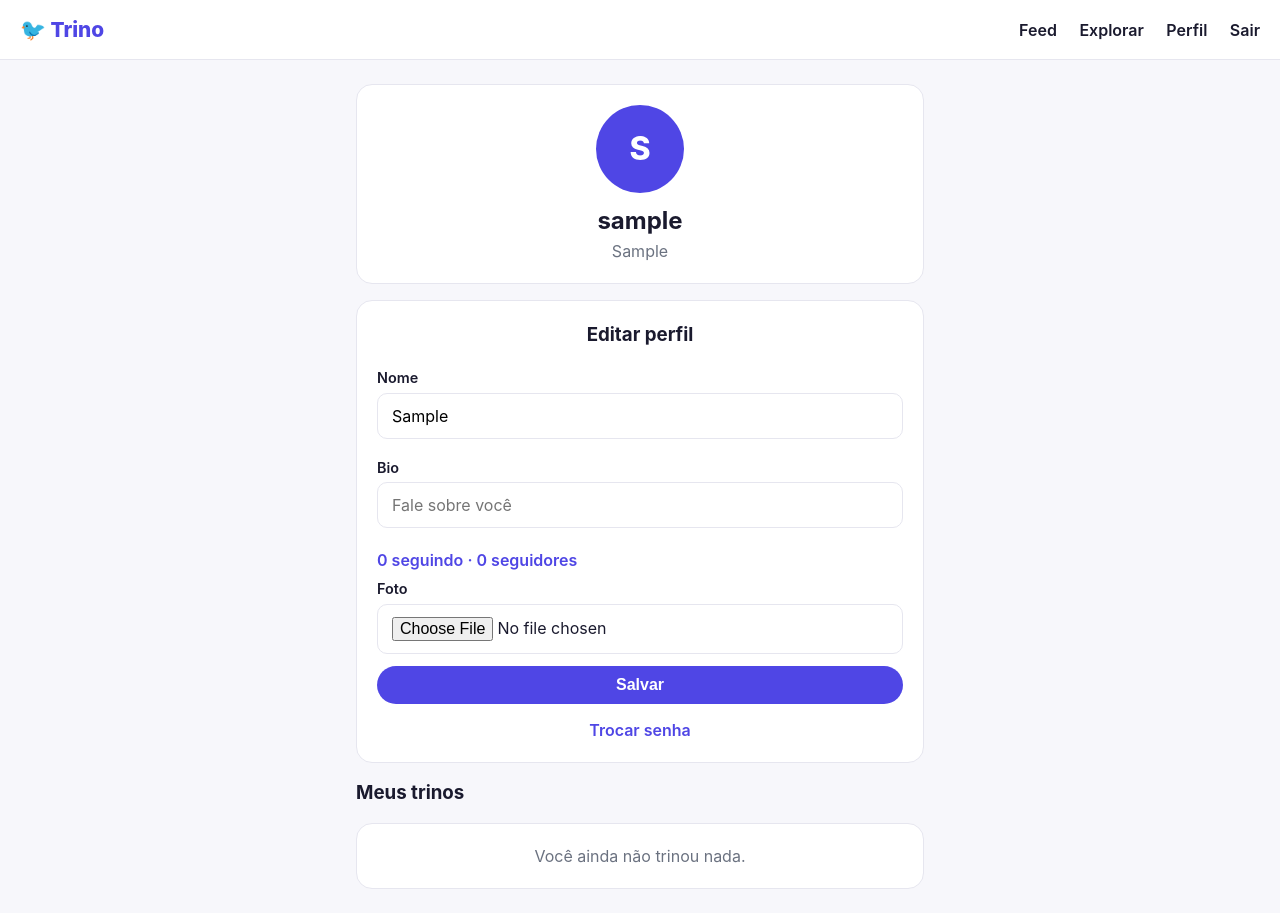
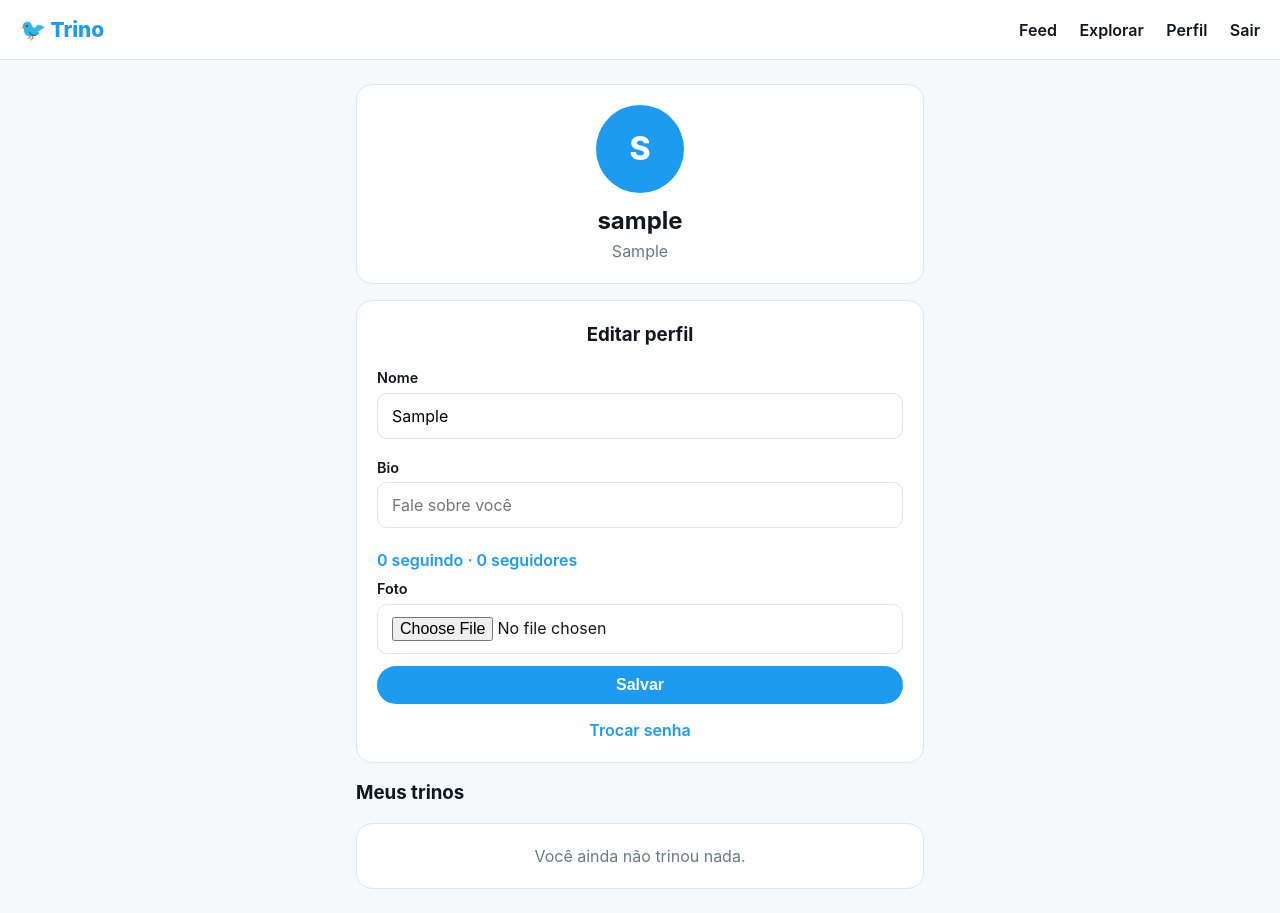
Before and after one commit to thaissyudamian/trino, a Django app: page /perfil/ in a window 1280 px wide. Run offline with Django 5.2, Linux system fonts and the light colour scheme; the visitor is signed in with stand-in values (Sample User, id 1); data comes from the database, SQL or seed files in the repository; data that the repository does not hold is empty.

Commit message:
Adiciona novo tema visual

```diff
--- a/posts/static/posts/style.css
+++ b/posts/static/posts/style.css
@@ -1,12 +1,13 @@
 :root {
-    --azul: #4f46e5;
-    --azul-escuro: #4338ca;
-    --fundo: #f7f7fb;
+    --principal: #1d9bf0;
+    --principal-escuro: #1a8cd8;
+    --fundo: #f5f9fc;
     --card: #ffffff;
-    --borda: #e6e6ef;
-    --texto: #1a1a2e;
-    --suave: #6b7280;
+    --borda: #dde7ef;
+    --texto: #0f1721;
+    --suave: #667a8a;
 }
+
 
 * { margin: 0; padding: 0; box-sizing: border-box; }
 
@@ -28,9 +29,9 @@ body {
     top: 0;
 }
 
-.brand { font-size: 1.3rem; font-weight: 800; color: var(--azul); text-decoration: none; }
+.brand { font-size: 1.3rem; font-weight: 800; color: var(--principal); text-decoration: none; }
 .nav-links a { margin-left: 18px; color: var(--texto); text-decoration: none; font-weight: 600; }
-.nav-links a:hover { color: var(--azul); }
+.nav-links a:hover { color: var(--principal); }
 
 .container { max-width: 600px; margin: 24px auto; padding: 0 16px; }
 
@@ -48,7 +49,7 @@ body {
 
 .btn {
     display: inline-block;
-    background: var(--azul);
+    background: var(--principal);
     color: #fff;
     padding: 10px 22px;
     border-radius: 999px;
@@ -58,7 +59,7 @@ body {
     cursor: pointer;
     font-size: 1rem;
 }
-.btn:hover { background: var(--azul-escuro); }
+.btn:hover { background: var(--principal-escuro); }
 
 .form-title { text-align: center; margin-bottom: 18px; }
 
@@ -71,7 +72,7 @@ body {
     font-size: 1rem;
     font-family: inherit;
 }
-.input:focus { outline: none; border-color: var(--azul); }
+.input:focus { outline: none; border-color: var(--principal); }
 
 .btn-full { width: 100%; }
 
@@ -86,7 +87,7 @@ body {
 }
 
 .form-foot { text-align: center; color: var(--suave); margin-top: 14px; }
-.form-foot a { color: var(--azul); font-weight: 600; text-decoration: none; }
+.form-foot a { color: var(--principal); font-weight: 600; text-decoration: none; }
 
 textarea.input { resize: vertical; }
 
@@ -103,10 +104,10 @@ textarea.input { resize: vertical; }
 
 .btn-outline {
     background: transparent;
-    color: var(--azul);
-    border: 1px solid var(--azul);
+    color: var(--principal);
+    border: 1px solid var(--principal);
 }
-.btn-outline:hover { background: #eef0fe; }
+.btn-outline:hover { background: #e8f4fd; }
 
 .profile-card { text-align: center; }
 .avatar {
@@ -118,7 +119,7 @@ textarea.input { resize: vertical; }
     display: block;
 }
 .avatar-empty {
-    background: var(--azul);
+    background: var(--principal);
     color: #fff;
     font-size: 2rem;
     font-weight: 800;
@@ -146,8 +147,8 @@ textarea.input { resize: vertical; }
     font-size: .9rem;
     font-weight: 600;
 }
-.comment-link:hover { color: var(--azul); }
-.comment { background: #fbfbfe; }
+.comment-link:hover { color: var(--principal); }
+.comment { background: #fafcfe; }
 
 .post-actions { display: flex; gap: 16px; margin-top: 10px; align-items: center; }
 .action-btn {
@@ -161,8 +162,8 @@ textarea.input { resize: vertical; }
     font-family: inherit;
     padding: 4px 0;
 }
-.action-btn:hover { color: var(--azul); }
+.action-btn:hover { color: var(--principal); }
 
 .counts { margin-top: 8px; }
-.counts a { color: var(--azul); font-weight: 600; text-decoration: none; }
+.counts a { color: var(--principal); font-weight: 600; text-decoration: none; }
 .counts a:hover { text-decoration: underline; }
```
